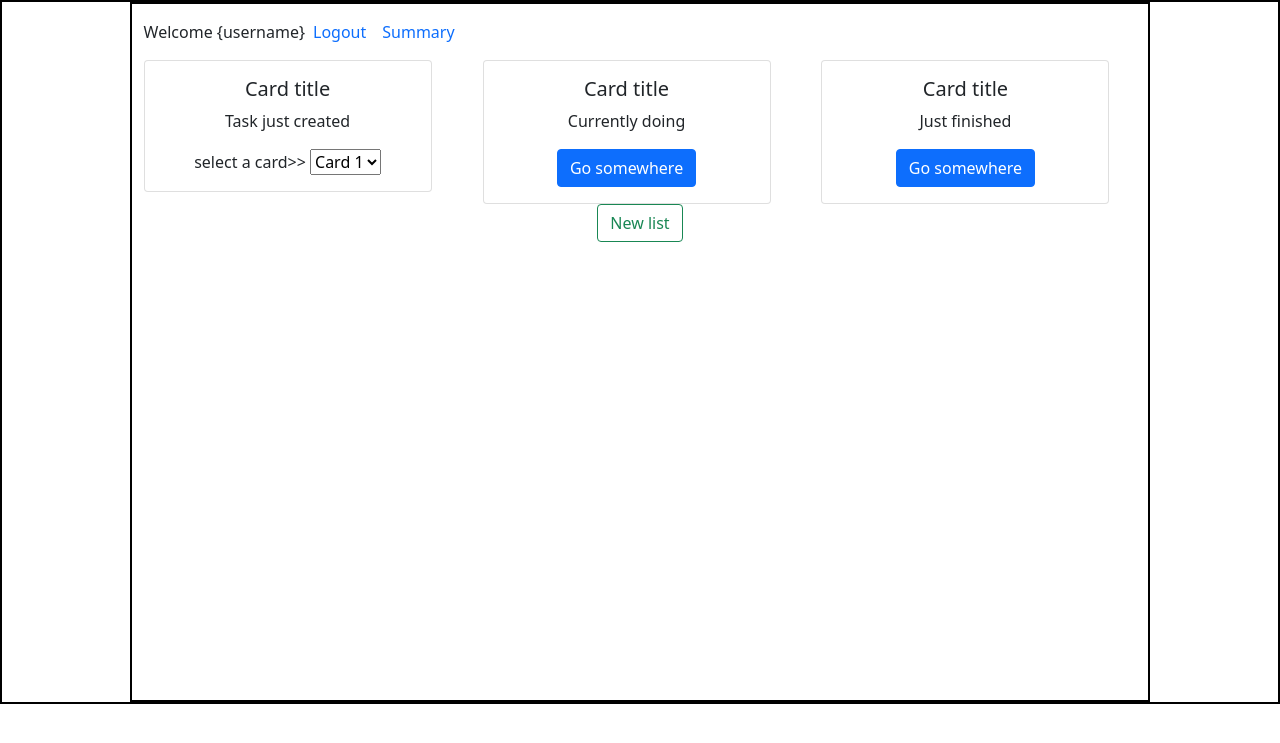
After one commit to harshitsingh09/Influencer-Sponsorship-portal, a Python web app: template templates/userDashboard.html in a window 1280 px wide. The commit adds this page. Shown: the top 743 px of the page. Run offline with Jinja, Linux system fonts and the light colour scheme; the template is opened without the code that fills it, so the values that code supplies are empty.

Commit message:
dashboards added

```diff
--- a/templates/login.html
+++ b/templates/login.html
@@ -4,7 +4,7 @@
 <head>
     <meta charset="UTF-8">
     <meta name="viewport" content="width=device-width, initial-scale=1.0">
-    <link rel="stylesheet" href="style.css">
+    <link rel="stylesheet" href="/static/style.css">
     <title>Login Page</title>
     <!-- Bootstrap CSS requires internet to work-->
     <link href="https://cdn.jsdelivr.net/npm/bootstrap@5.0.2/dist/css/bootstrap.min.css" rel="stylesheet"
--- a/templates/signup.html
+++ b/templates/signup.html
@@ -4,7 +4,7 @@
 <head>
     <meta charset="UTF-8">
     <meta name="viewport" content="width=device-width, initial-scale=1.0">
-    <link rel="stylesheet" href="style.css">
+    <link rel="stylesheet" href="/static/style.css">
     <title>Signup Page</title>
     <!-- Bootstrap CSS requires internet to work-->
     <link href="https://cdn.jsdelivr.net/npm/bootstrap@5.0.2/dist/css/bootstrap.min.css" rel="stylesheet"
--- /dev/null
+++ b/templates/userDashboard.html
@@ -0,0 +1,76 @@
+<!DOCTYPE html>
+<html lang="en">
+
+<head>
+    <meta charset="UTF-8">
+    <meta name="viewport" content="width=device-width, initial-scale=1.0">
+    <link rel="stylesheet" href="/static/style.css">
+    <title>UserDashboard</title>
+    <!-- Bootstrap CSS requires internet to work-->
+    <link href="https://cdn.jsdelivr.net/npm/bootstrap@5.0.2/dist/css/bootstrap.min.css" rel="stylesheet"
+        integrity="sha384-EVSTQN3/azprG1Anm3QDgpJLIm9Nao0Yz1ztcQTwFspd3yD65VohhpuuCOmLASjC" crossorigin="anonymous">
+</head>
+
+<body>
+    <div id="container">
+        <div id="panel">
+            <nav class="navbar navbar-expand-lg bg-body-tertiary">
+                <div class="container-fluid">
+                    <label>Welcome {username} </label>
+
+                    <div class="collapse navbar-collapse" id="navbarSupportedContent">
+                        <ul class="navbar-nav me-auto mb-2 mb-lg-0">
+                            <li class="nav-item">
+                                <a class="nav-link active float-end" aria-disabled="page" href="">Summary</a>
+                                <a class="nav-link active float-end" aria-disabled="page" href="">Logout</a>
+                            </li>
+                        </ul>
+                    </div>
+                </div>
+            </nav>
+            <!-- Cards for list -->
+            <div class="container text-center">
+                <div class="row">
+                    <div class="col">
+                        <div class="card" style="width: 18rem;">
+                            <div class="card-body">
+                                <h5 class="card-title">Card title</h5>
+                                <p class="card-text">Task just created</p>
+                                select a card>>
+                                <select name="card">
+                                    <option value="card1">Card 1</option>
+                                    <option value="card2">Card 2</option>
+                                    <option value="card3">Card 3</option>
+                                    <option value="card4">Card 4</option>
+                                </select>
+                            </div>
+                        </div>
+                    </div>
+                    <div class="col">
+                        <div class="card" style="width: 18rem;">
+                            <div class="card-body">
+                                <h5 class="card-title">Card title</h5>
+                                <p class="card-text">Currently doing</p>
+                                <a href="#" class="btn btn-primary">Go somewhere</a>
+                            </div>
+                        </div>
+                    </div>
+                    <div class="col">
+                        <div class="card" style="width: 18rem;">
+                            <div class="card-body">
+                                <h5 class="card-title">Card title</h5>
+                                <p class="card-text">Just finished</p>
+                                <a href="#" class="btn btn-primary">Go somewhere</a>
+                            </div>
+                        </div>
+                    </div>
+                </div>
+            </div>
+            <div class="d-flex justify-content-md-center">
+                <button type="button" class="btn btn-outline-success">New list</button>
+            </div>
+        </div>
+    </div>
+</body>
+
+</html>
```
Also changed, not shown: templates/adminDashboard.html (added, +68 -0 lines), static/style.css (renamed from templates/style.css).
